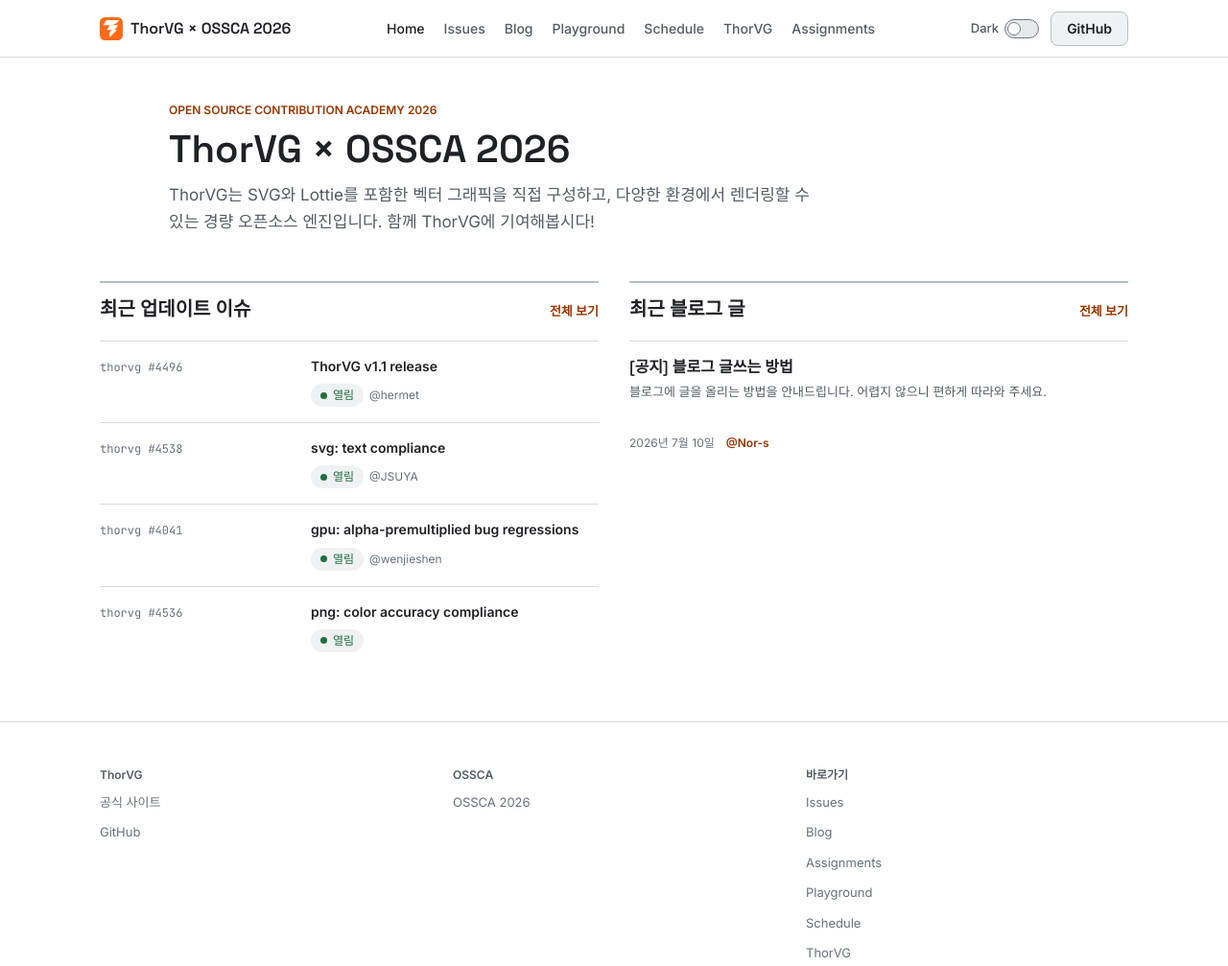
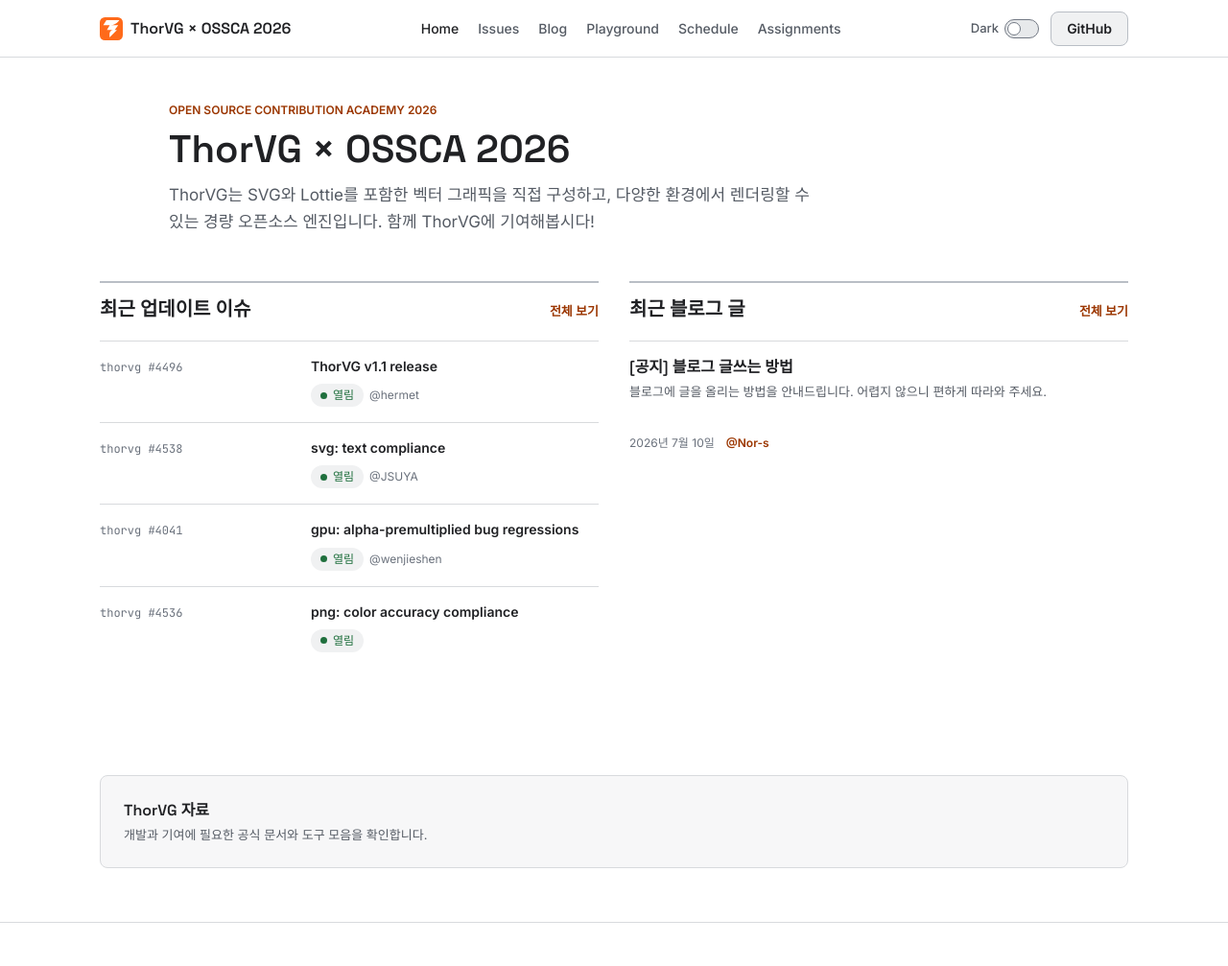
Before and after one commit to OSSCA-thorvg/site, an Astro site: page / in a window 1280 px wide. Shown: the top 1007 px of the page at 96% size. Built offline with nearby package versions, Linux system fonts and the light colour scheme; Astro itself is replaced by a stand-in of ours; some packages are replaced by stand-ins of ours.

```diff
--- a/src/components/Nav.astro
+++ b/src/components/Nav.astro
@@ -7,7 +7,6 @@
   { key: 'blog', label: 'Blog', href: base + 'blog' },
   { key: 'playground', label: 'Playground', href: base + 'playground' },
   { key: 'schedule', label: 'Schedule', href: base + 'schedule' },
-  { key: 'thorvg', label: 'ThorVG', href: base + 'thorvg' },
   { key: 'assignments', label: 'Assignments', href: base + 'assignments' },
 ];
 ---
--- a/src/pages/index.astro
+++ b/src/pages/index.astro
@@ -120,4 +120,13 @@
       </section>
     </div>
   </section>
+
+  <section class="section" aria-label="ThorVG 자료 바로 가기">
+    <div class="container">
+      <a class="link-card" href={base + 'thorvg'}>
+        <span class="link-card__title">ThorVG 자료</span>
+        <span class="link-card__desc">개발과 기여에 필요한 공식 문서와 도구 모음을 확인합니다.</span>
+      </a>
+    </div>
+  </section>
 </Base>
```
Also changed, not shown: tests/site-contract.test.mjs (+7 -4 lines).
